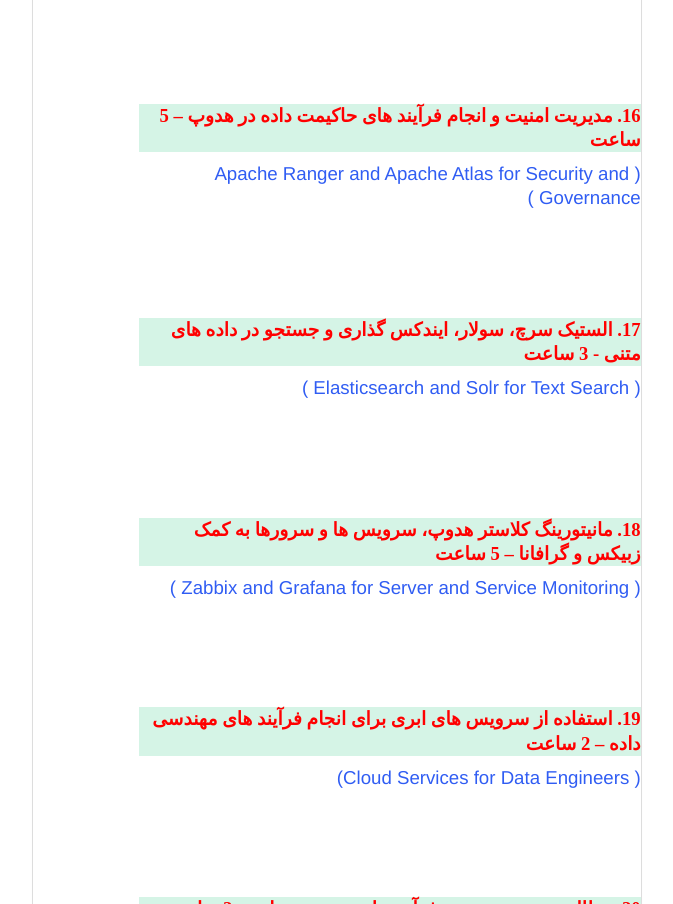
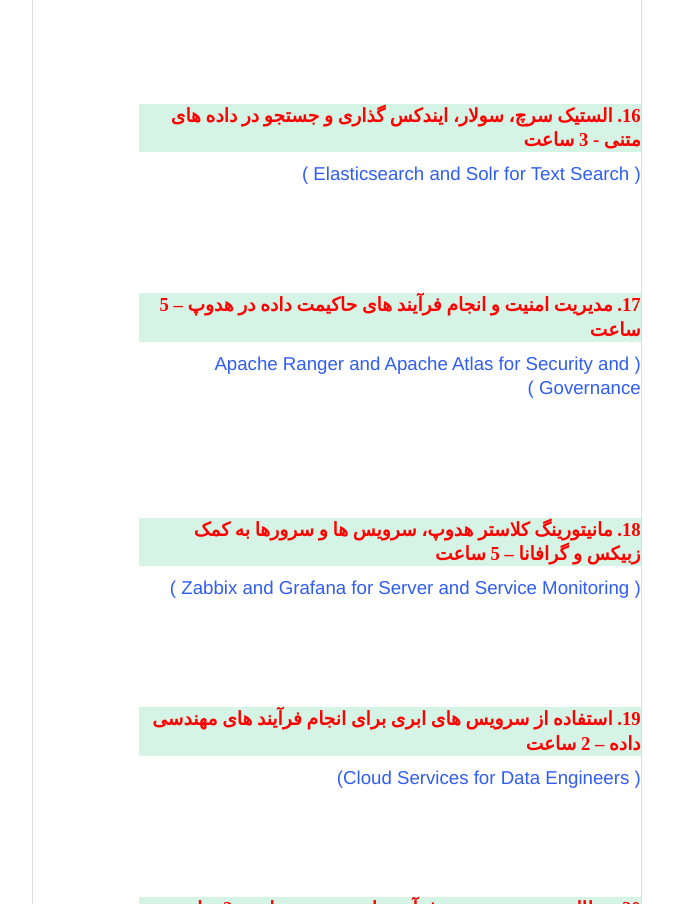
Before and after one commit to hassanahmadkhani/hassanahmadkhani.github.io, a plain HTML site: page bde.html in a window 1280 px wide. Shown: the part 3640-4544 px from the top of the page, without its empty margins (410-1083 px from the left). Drawn offline with nearby package versions, Linux system fonts and the light colour scheme.

Commit message:
Update bde.html

```diff
--- a/bde.html
+++ b/bde.html
@@ -339,8 +339,21 @@
 <br>	<br>
 <br>	<br>
 
+
 <p  class="farsititle" >
-16. مدیریت امنیت و انجام فرآیند های حاکیمت داده در هدوپ – 5 ساعت
+16. الستیک سرچ، سولار، ایندکس گذاری و جستجو در داده های متنی - 3 ساعت
+</p>
+<p  class="englishtitle" >
+
+( Elasticsearch and Solr for Text Search )
+</p>
+
+<br>	<br>
+<br>	<br>
+
+
+<p  class="farsititle" >
+17. مدیریت امنیت و انجام فرآیند های حاکیمت داده در هدوپ – 5 ساعت
 </p>
 <p  class="englishtitle" >
 
@@ -350,16 +363,8 @@
 <br>	<br>
 <br>	<br>
 
-<p  class="farsititle" >
-17. الستیک سرچ، سولار، ایندکس گذاری و جستجو در داده های متنی - 3 ساعت
-</p>
-<p  class="englishtitle" >
 
-( Elasticsearch and Solr for Text Search )
-</p>
 
-<br>	<br>
-<br>	<br>
 </p>
 <p  class="farsititle" >
 18. مانیتورینگ کلاستر هدوپ، سرویس ها و سرورها به کمک زبیکس و گرافانا – 5 ساعت
```
